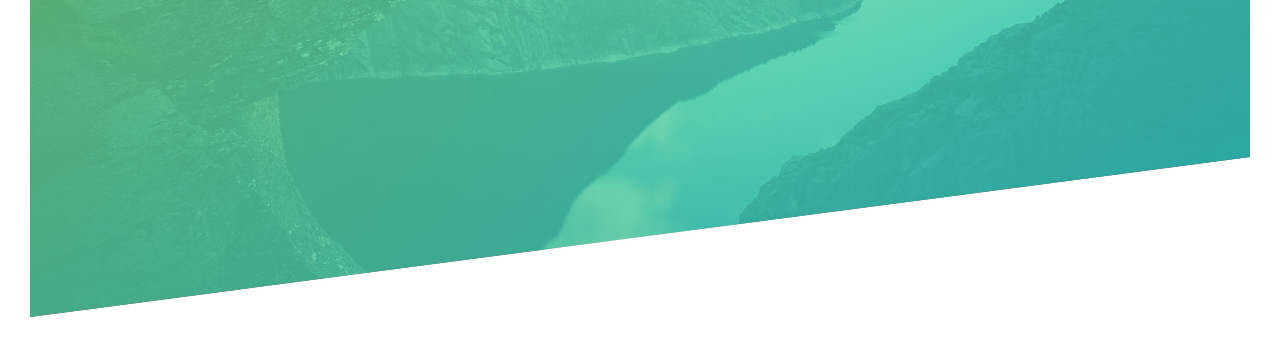
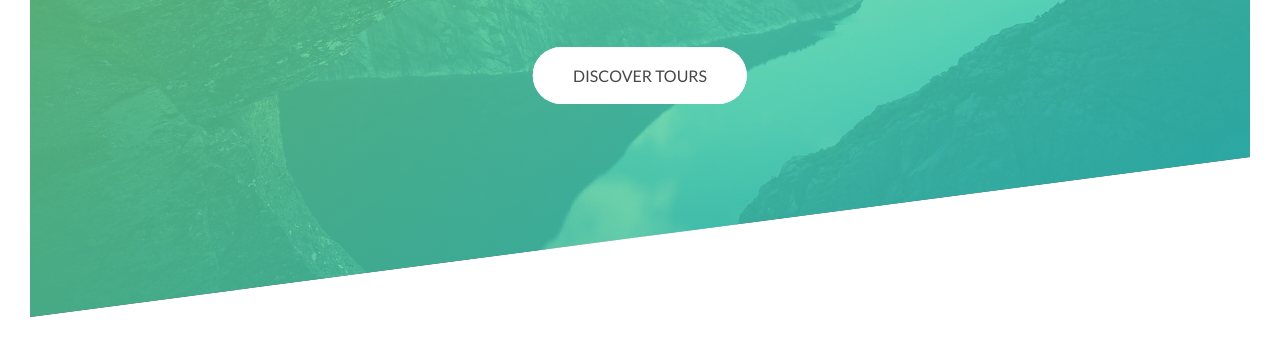
Before and after one commit to MikeyGInTheMorning/UdemyCSS, a plain HTML site: page NaTour/index.html in a window 1280 px wide. Shown: the part 473-820 px from the top of the page. Drawn offline with Linux system fonts and the light colour scheme; files that its build step writes are made by us from their sources.

Commit message:
finished sction 1

```diff
--- a/NaTour/css/style.css
+++ b/NaTour/css/style.css
@@ -56,6 +56,7 @@ body {
     top: 40%;
     left: 50%;
     transform: translate(-50%);
+    text-align: center;
 }
 
 .heading-primary {
@@ -64,6 +65,7 @@ body {
 
     /* fixes animation shake */
     backface-visibility: hidden;
+    margin-bottom: 50px;
 }
 
 .heading-primary-main {
@@ -82,7 +84,6 @@ body {
     animation-delay: 1s;
     */
 }
-
 
 .heading-primary-sub {
     display: block;
@@ -154,3 +155,83 @@ body {
         transform: translate(0);
     } */
 }
+
+/*  because inline block is treated like text, this div is centered based on text position of parent div
+bring these together to hide the clicked state
+transition all makes everything animate*/
+.btn:link,
+.btn-visited {
+    text-transform: uppercase;
+    text-decoration: none;
+    padding: 15px 40px;
+    display: inline-block;
+    border-radius: 100px;
+    transition: all .2s;
+    position: relative;
+}
+
+/*  when hovering, move up 3 px*/
+.btn:hover {
+    transform: translateY(-3px);
+    /*  x y blur color*/
+    box-shadow: 0 10px 50px rgba(0,0,0,.2);
+}
+
+/*  when hovering, move up 1 px (from original, not hovered state)*/
+.btn:active {
+    transform: translateY(-1px);
+    box-shadow: 0 5px 10px rgba(0,0,0,.2);
+}
+
+/* color prperty hides clicked text color*/
+.btn-white {
+    background-color: white;
+    color: rgb(71, 71, 71);
+}
+
+/* content and display are needed for psuedo elements
+transition all calls the after, and hover::after
+*/
+.btn::after {
+    content: '';
+    display: inline-block;
+    height: 100%;
+    width: 100%;
+    border-radius: 100px;
+    position: absolute;
+    top: 0;
+    left: 0;
+    z-index: -1;
+    transition:  all .4s;
+}
+
+.btn::after {
+    background-color: white;
+}
+
+.btn:hover::after{
+    transform: scaleX(1.4) scaleY(1.6);
+    opacity: 0;
+}
+
+@keyframes moveInButton {
+    0% {
+        opacity: 0;
+        transform: translateY(100);
+    }
+
+    80% {
+        transform: translateY(-10px);
+    }
+
+    100% {
+        opacity: 1;
+        transform: translate(0);
+    }
+}
+
+.btn-animated {
+    animation: moveInButton;
+    animation-duration: 1s;
+    animation-fill-mode: backwards;
+}
--- a/NaTour/index.html
+++ b/NaTour/index.html
@@ -23,6 +23,8 @@
                     <span class=heading-primary-main>Outdoors</span>
                     <span class=heading-primary-sub>Where life happens</span>
                 </h1>
+
+                <a href="#" class="btn btn-white btn-animated">Discover Tours</a>
             </div>
         </header>
     </body>
```
